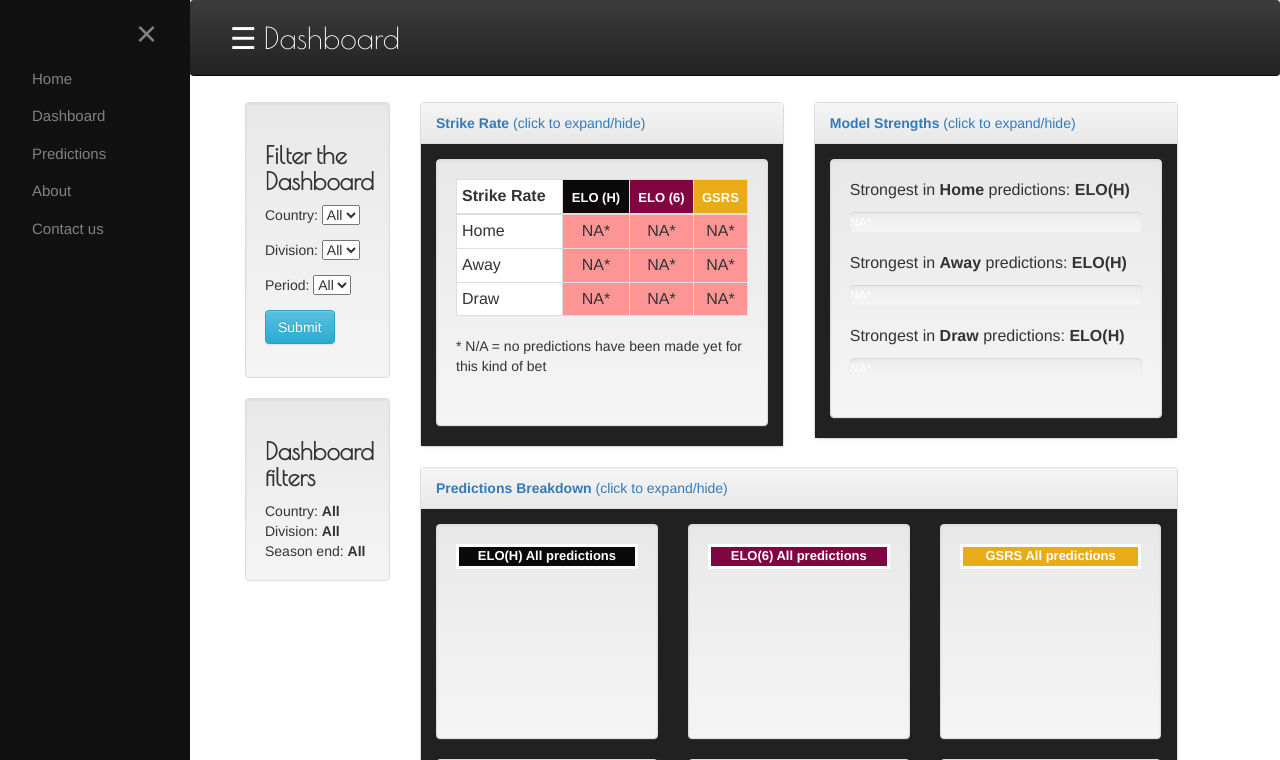
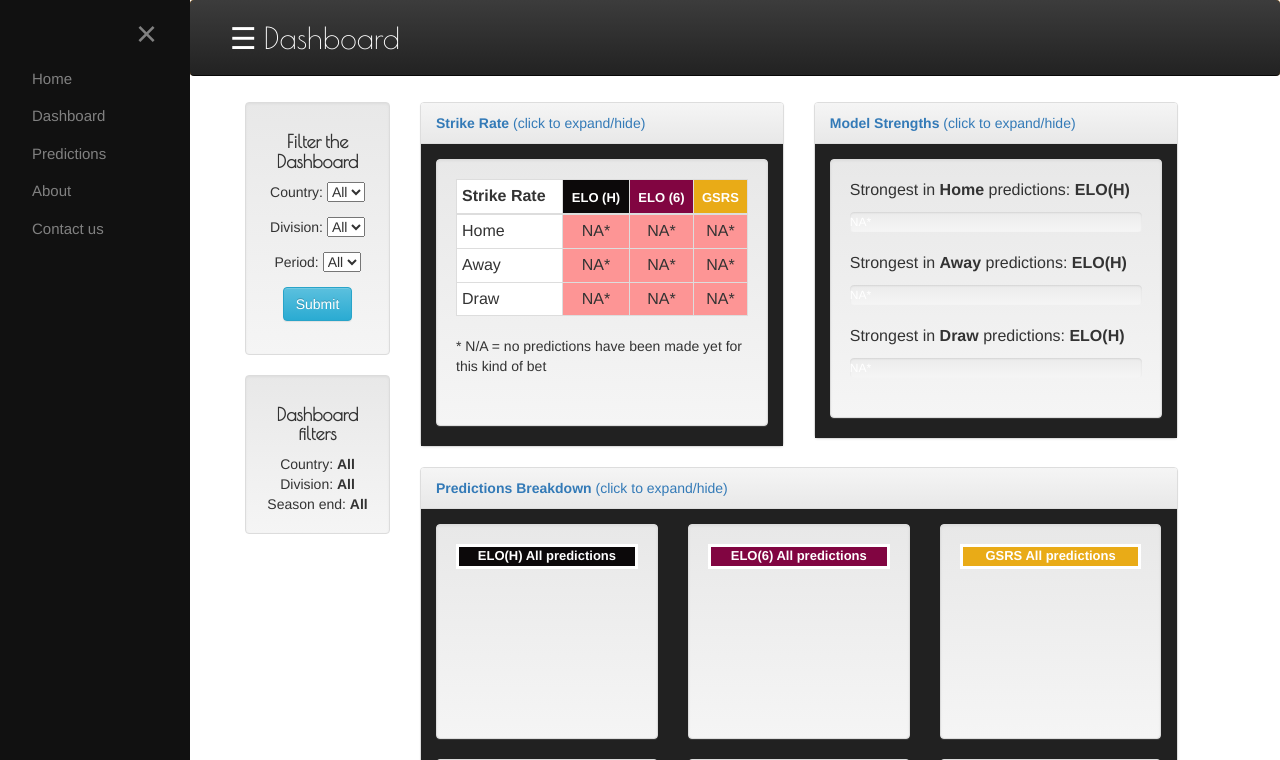
Before and after one commit to gkrokides/predictions-project-3, a Django app: page /dashboard/ in a window 1280 px wide. Shown: the top 760 px of the page. Run offline with Django 3.2, Linux system fonts and the light colour scheme; data that the repository does not hold is empty; some libraries are stand-ins or nearby versions.

Commit message:
centered the dashboard filters well in the dashboard.html

```diff
--- a/predictions/templates/predictions/dashboard.html
+++ b/predictions/templates/predictions/dashboard.html
@@ -50,8 +50,8 @@
 {% load dashboard_filter %}
 {% load strike_rate_filter %}
 
- <div class="well">
-    <h3><strong>Filter the Dashboard</strong></h3>
+ <div class="well centred">
+    <h4><strong>Filter the Dashboard</strong></h4>
     <form class="" action="{% url 'dashboard' %}" method="POST">
     <div class="form-group">
       Country:
@@ -78,11 +78,11 @@
   </form>
  </div>
 
- <div class="well">
-     <h3><strong>
+ <div class="well centred">
+     <h4><strong>
          Dashboard filters
          </strong>
-     </h3>
+     </h4>
      Country: <strong><span class={{ cntry|apply_color_if_all }}>{{ cntry }}</span></strong><br>
      Division: <strong><span class={{ divisionn|apply_color_if_all }}>{{ divisionn }}</span></strong><br>
      Season end: <strong><span class={{ period_end_out|apply_color_if_all }}>{{ period_end_out }}</span></strong><br>
```
